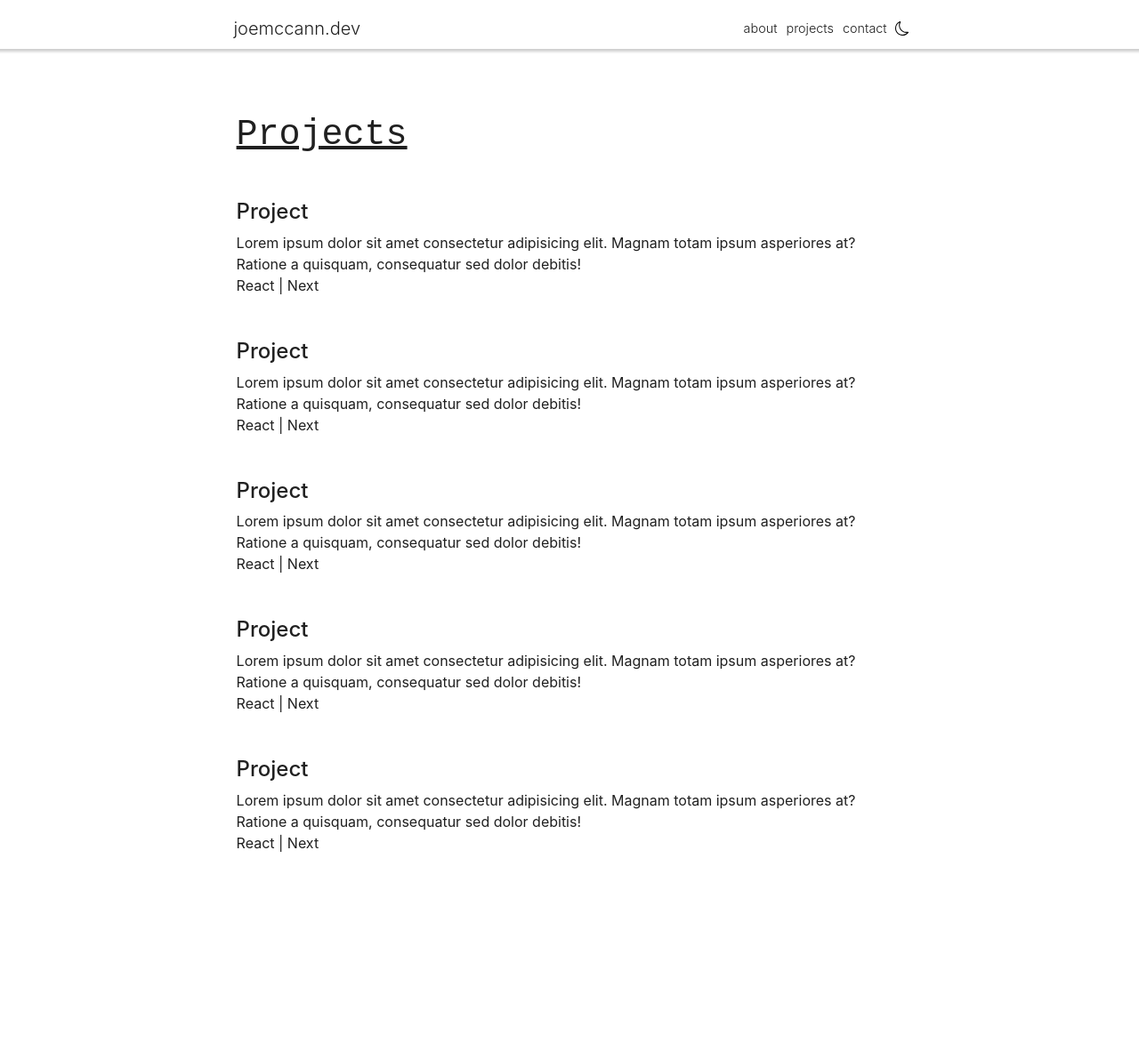
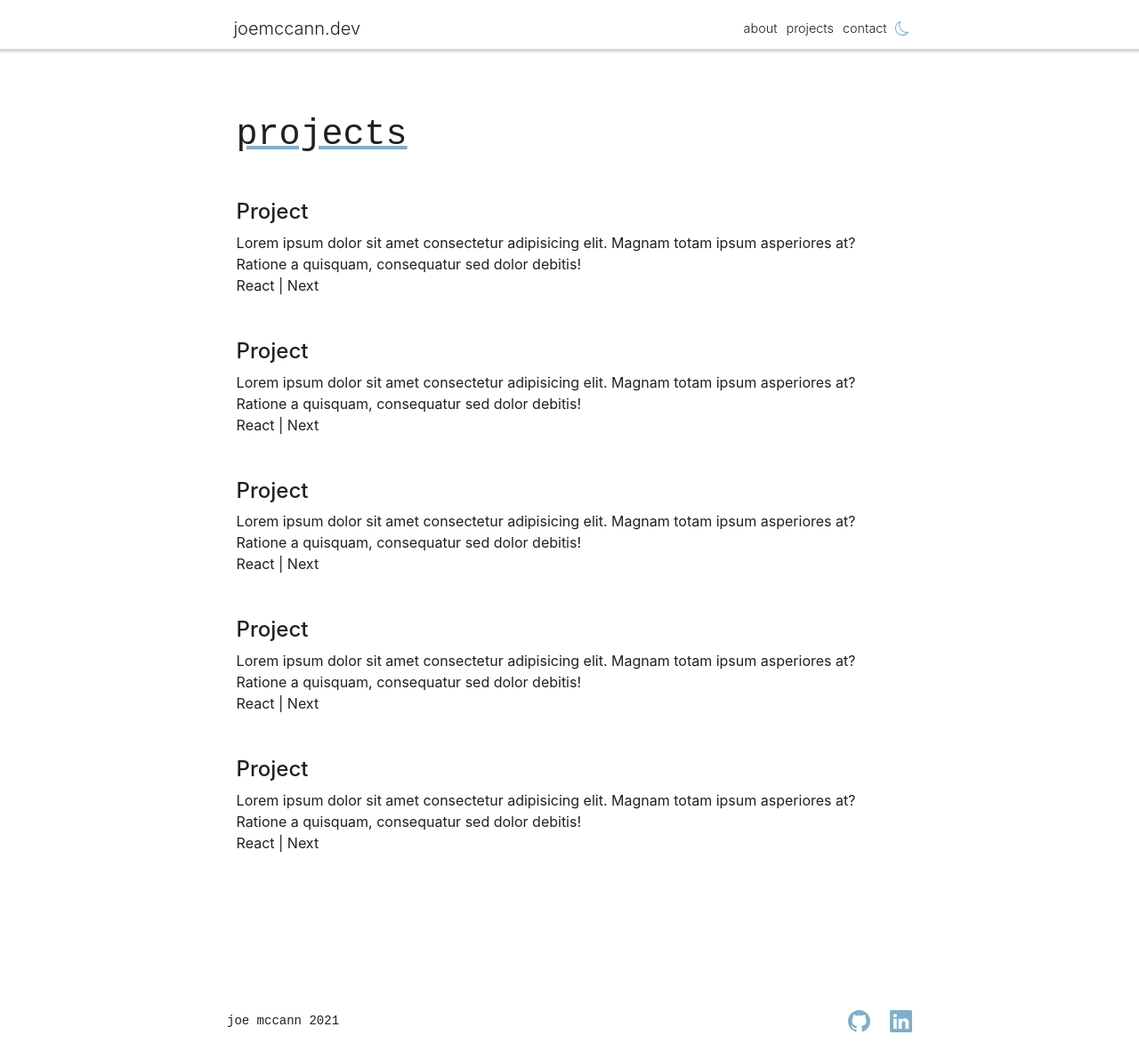
Before and after one commit to the-rabblerouser/portfolio, a Next.js app: page /projects in a window 1280 px wide. Shown: the whole page at 89% size. Before the commit the page ends 1136 px from the top, so only its background shows below. Built offline with nearby package versions, Linux system fonts and the light colour scheme.

Commit message:
footer added and accent color styling added

```diff
--- /dev/null
+++ b/components/Footer.js
@@ -0,0 +1,40 @@
+import React from 'react';
+import LinkIcons from './LinkIcons';
+
+const Footer = ({ position }) => {
+	const year = new Date().getFullYear().toString();
+
+	return (
+		<>
+			<footer>
+				<div className="container">
+					<div className="footer-content">
+						<p>joe mccann {year}</p>
+						<div className="link">
+							<LinkIcons />
+						</div>
+					</div>
+				</div>
+			</footer>
+			<style jsx>
+				{`
+					.container {
+						max-width: 800px;
+					}
+					.footer-content {
+						display: flex;
+						justify-content: space-between;
+						align-items: center;
+						font-family: 'Inconsolata', monospace;
+						font-size: 14px;
+						margin-bottom: 0.3rem;
+					}
+					footer p {
+						color: var(--font-color);
+					}
+				`}
+			</style>
+		</>
+	);
+};
+export default Footer;
--- a/components/Icons.js
+++ b/components/Icons.js
@@ -15,7 +15,7 @@
 		xmlns="http://www.w3.org/2000/svg"
 		width="16"
 		height="16"
-		fill="var(--font-color)"
+		fill="var(--accent-color)"
 		className="bi bi-sun"
 		viewBox="0 0 16 16">
 		<path d="M8 11a3 3 0 1 1 0-6 3 3 0 0 1 0 6zm0 1a4 4 0 1 0 0-8 4 4 0 0 0 0 8zM8 0a.5.5 0 0 1 .5.5v2a.5.5 0 0 1-1 0v-2A.5.5 0 0 1 8 0zm0 13a.5.5 0 0 1 .5.5v2a.5.5 0 0 1-1 0v-2A.5.5 0 0 1 8 13zm8-5a.5.5 0 0 1-.5.5h-2a.5.5 0 0 1 0-1h2a.5.5 0 0 1 .5.5zM3 8a.5.5 0 0 1-.5.5h-2a.5.5 0 0 1 0-1h2A.5.5 0 0 1 3 8zm10.657-5.657a.5.5 0 0 1 0 .707l-1.414 1.415a.5.5 0 1 1-.707-.708l1.414-1.414a.5.5 0 0 1 .707 0zm-9.193 9.193a.5.5 0 0 1 0 .707L3.05 13.657a.5.5 0 0 1-.707-.707l1.414-1.414a.5.5 0 0 1 .707 0zm9.193 2.121a.5.5 0 0 1-.707 0l-1.414-1.414a.5.5 0 0 1 .707-.707l1.414 1.414a.5.5 0 0 1 0 .707zM4.464 4.465a.5.5 0 0 1-.707 0L2.343 3.05a.5.5 0 1 1 .707-.707l1.414 1.414a.5.5 0 0 1 0 .708z" />
@@ -27,7 +27,7 @@
 		xmlns="http://www.w3.org/2000/svg"
 		width="16"
 		height="16"
-		fill="currentColor"
+		fill="var(--accent-color)"
 		className="bi bi-moon"
 		viewBox="0 0 16 16">
 		<path d="M6 .278a.768.768 0 0 1 .08.858 7.208 7.208 0 0 0-.878 3.46c0 4.021 3.278 7.277 7.318 7.277.527 0 1.04-.055 1.533-.16a.787.787 0 0 1 .81.316.733.733 0 0 1-.031.893A8.349 8.349 0 0 1 8.344 16C3.734 16 0 12.286 0 7.71 0 4.266 2.114 1.312 5.124.06A.752.752 0 0 1 6 .278zM4.858 1.311A7.269 7.269 0 0 0 1.025 7.71c0 4.02 3.279 7.276 7.319 7.276a7.316 7.316 0 0 0 5.205-2.162c-.337.042-.68.063-1.029.063-4.61 0-8.343-3.714-8.343-8.29 0-1.167.242-2.278.681-3.286z" />
@@ -49,17 +49,29 @@
 	</svg>
 );
 
-// export const Github = ({ width, height }) => (
-// 	<svg
-// 		xmlns="http://www.w3.org/2000/svg"
-// 		width={width}
-// 		height={height}
-// 		fill="currentColor"
-// 		className="bi bi-github"
-// 		viewBox="0 0 16 16">
-// 		<path d="M8 0C3.58 0 0 3.58 0 8c0 3.54 2.29 6.53 5.47 7.59.4.07.55-.17.55-.38 0-.19-.01-.82-.01-1.49-2.01.37-2.53-.49-2.69-.94-.09-.23-.48-.94-.82-1.13-.28-.15-.68-.52-.01-.53.63-.01 1.08.58 1.23.82.72 1.21 1.87.87 2.33.66.07-.52.28-.87.51-1.07-1.78-.2-3.64-.89-3.64-3.95 0-.87.31-1.59.82-2.15-.08-.2-.36-1.02.08-2.12 0 0 .67-.21 2.2.82.64-.18 1.32-.27 2-.27.68 0 1.36.09 2 .27 1.53-1.04 2.2-.82 2.2-.82.44 1.1.16 1.92.08 2.12.51.56.82 1.27.82 2.15 0 3.07-1.87 3.75-3.65 3.95.29.25.54.73.54 1.48 0 1.07-.01 1.93-.01 2.2 0 .21.15.46.55.38A8.012 8.012 0 0 0 16 8c0-4.42-3.58-8-8-8z" />
-// 	</svg>
-// );
+export const Github = () => (
+	<svg
+		xmlns="http://www.w3.org/2000/svg"
+		width="25"
+		height="25"
+		fill="currentColor"
+		className="bi bi-github"
+		viewBox="0 0 16 16">
+		<path d="M8 0C3.58 0 0 3.58 0 8c0 3.54 2.29 6.53 5.47 7.59.4.07.55-.17.55-.38 0-.19-.01-.82-.01-1.49-2.01.37-2.53-.49-2.69-.94-.09-.23-.48-.94-.82-1.13-.28-.15-.68-.52-.01-.53.63-.01 1.08.58 1.23.82.72 1.21 1.87.87 2.33.66.07-.52.28-.87.51-1.07-1.78-.2-3.64-.89-3.64-3.95 0-.87.31-1.59.82-2.15-.08-.2-.36-1.02.08-2.12 0 0 .67-.21 2.2.82.64-.18 1.32-.27 2-.27.68 0 1.36.09 2 .27 1.53-1.04 2.2-.82 2.2-.82.44 1.1.16 1.92.08 2.12.51.56.82 1.27.82 2.15 0 3.07-1.87 3.75-3.65 3.95.29.25.54.73.54 1.48 0 1.07-.01 1.93-.01 2.2 0 .21.15.46.55.38A8.012 8.012 0 0 0 16 8c0-4.42-3.58-8-8-8z" />
+	</svg>
+);
+
+export const LinkedIn = () => (
+	<svg
+		xmlns="http://www.w3.org/2000/svg"
+		width="25"
+		height="25"
+		fill="currentColor"
+		className="bi bi-linkedin"
+		viewBox="0 0 16 16">
+		<path d="M0 1.146C0 .513.526 0 1.175 0h13.65C15.474 0 16 .513 16 1.146v13.708c0 .633-.526 1.146-1.175 1.146H1.175C.526 16 0 15.487 0 14.854V1.146zm4.943 12.248V6.169H2.542v7.225h2.401zm-1.2-8.212c.837 0 1.358-.554 1.358-1.248-.015-.709-.52-1.248-1.342-1.248-.822 0-1.359.54-1.359 1.248 0 .694.521 1.248 1.327 1.248h.016zm4.908 8.212V9.359c0-.216.016-.432.08-.586.173-.431.568-.878 1.232-.878.869 0 1.216.662 1.216 1.634v3.865h2.401V9.25c0-2.22-1.184-3.252-2.764-3.252-1.274 0-1.845.7-2.165 1.193v.025h-.016a5.54 5.54 0 0 1 .016-.025V6.169h-2.4c.03.678 0 7.225 0 7.225h2.4z" />
+	</svg>
+);
 
 // export const Node = () => (
 // 	<svg
--- a/components/LinkIcons.js
+++ b/components/LinkIcons.js
@@ -1,34 +1,32 @@
 import React from 'react';
 
-import { Github } from '../components/Icons';
+import { Github, LinkedIn } from './Icons';
 
 const LinkIcons = () => {
 	return (
 		<>
 			<div className="icons">
 				<a href="https://github.com/the-rabblerouser">
-					<Github width={35} height={35} />
+					<Github />
 				</a>
 				<a href="https://www.linkedin.com/in/joseph-mccann-77402a88/">
-					<svg
-						xmlns="http://www.w3.org/2000/svg"
-						width="35"
-						height="35"
-						fill="currentColor"
-						className="bi bi-linkedin"
-						viewBox="0 0 16 16">
-						<path d="M0 1.146C0 .513.526 0 1.175 0h13.65C15.474 0 16 .513 16 1.146v13.708c0 .633-.526 1.146-1.175 1.146H1.175C.526 16 0 15.487 0 14.854V1.146zm4.943 12.248V6.169H2.542v7.225h2.401zm-1.2-8.212c.837 0 1.358-.554 1.358-1.248-.015-.709-.52-1.248-1.342-1.248-.822 0-1.359.54-1.359 1.248 0 .694.521 1.248 1.327 1.248h.016zm4.908 8.212V9.359c0-.216.016-.432.08-.586.173-.431.568-.878 1.232-.878.869 0 1.216.662 1.216 1.634v3.865h2.401V9.25c0-2.22-1.184-3.252-2.764-3.252-1.274 0-1.845.7-2.165 1.193v.025h-.016a5.54 5.54 0 0 1 .016-.025V6.169h-2.4c.03.678 0 7.225 0 7.225h2.4z" />
-					</svg>
+					<LinkedIn />
 				</a>
 			</div>
 			<style jsx>
 				{`
-					.icons a {
-						padding: 0.6rem;
-						color: var(--font-color);
+					.icons {
+						display: flex;
+						flex-direction: row;
+						justify-content: space-between;
+						align-items: center;
+						width: 4.5rem;
+						margin-bottom: 1rem;
+						color: var(--accent-color);
+					}
+
+					.icons a:hover {
 						transition: color 0.2s ease;
-					}
-					.icons a:hover {
 						color: #82adc9;
 					}
 				`}
--- a/pages/_app.js
+++ b/pages/_app.js
@@ -2,6 +2,7 @@
 import Head from 'next/head';
 
 import Navbar from '../components/Navbar';
+
 import '../styles/globals.css';
 
 function MyApp({ Component, pageProps }) {
@@ -28,11 +29,12 @@
 			</Head>
 			<Navbar darkMode={darkMode} toggleMode={toggleMode} />
 			<Component {...pageProps} />
+
 			<style jsx global>{`
 				:root {
 					--bg-color: ${!darkMode ? '#fff' : '#202020'};
 					--font-color: ${!darkMode ? '#202020' : '#fff'};
-					--accent-color: #82adc9;'
+					--accent-color: #82adc9;
 					--button-color: ${!darkMode ? '#fff' : '#82adc9'};
 					--projects-title-color: ${!darkMode ? '#82adc9' : '#1c1c1c'};
 					--card-color: ${!darkMode ? '#fff' : '#1c1c1c'};
--- a/pages/contact.js
+++ b/pages/contact.js
@@ -1,6 +1,8 @@
 import React from 'react';
 
 import { useSpring, animated, config } from 'react-spring';
+
+import Footer from '../components/Footer';
 
 import styles from '../styles/Contact.module.css';
 
--- a/pages/index.js
+++ b/pages/index.js
@@ -3,6 +3,7 @@
 import { Link } from 'react-scroll';
 
 import { Arrow, Check } from '../components/Icons';
+import Footer from '../components/Footer';
 
 import styles from '../styles/Home.module.css';
 
@@ -131,6 +132,7 @@
 					</div>
 				</div>
 			</div>
+			<Footer />
 		</>
 	);
 }
--- a/pages/projects.js
+++ b/pages/projects.js
@@ -2,6 +2,8 @@
 // import Skeleton from 'react-loading-skeleton';
 
 import ProjectCard from '../components/ProjectCard';
+
+import Footer from '../components/Footer';
 
 import styles from '../styles/Projects.module.css';
 
@@ -16,7 +18,7 @@
 		<>
 			<div className={styles.container}>
 				<animated.h1 className={styles.projectTitle} style={titleAnimation}>
-					Projects
+					projects
 				</animated.h1>
 
 				<ProjectCard />
@@ -25,6 +27,7 @@
 				<ProjectCard />
 				<ProjectCard />
 			</div>
+			<Footer />
 		</>
 	);
 };
--- a/styles/Contact.module.css
+++ b/styles/Contact.module.css
@@ -12,6 +12,8 @@
 	margin-bottom: 2rem;
 	margin-left: -9rem;
 	color: var(--font-color);
+	text-decoration: underline;
+	text-decoration-color: var(--accent-color);
 }
 
 .form {
--- a/styles/Home.module.css
+++ b/styles/Home.module.css
@@ -58,6 +58,7 @@
 	margin-bottom: 2rem;
 	margin-left: 3.1rem;
 	text-decoration: underline;
+	text-decoration-color: var(--accent-color);
 }
 
 .aboutDesc {
--- a/styles/Navbar.module.css
+++ b/styles/Navbar.module.css
@@ -38,6 +38,8 @@
 	color: var(--font-color);
 	font-size: 20px;
 	font-weight: 300;
+	text-decoration: underline;
+	text-decoration-color: var(--accent-color);
 }
 
 .links {
@@ -52,6 +54,8 @@
 	color: var(--font-color);
 	font-size: 14.4px;
 	margin-left: 10px;
+	text-decoration: underline;
+	text-decoration-color: var(--accent-color);
 }
 
 .button {
--- a/styles/Projects.module.css
+++ b/styles/Projects.module.css
@@ -9,6 +9,7 @@
 	font-family: 'Inconsolata', monospace;
 	margin-bottom: 3rem;
 	text-decoration: underline;
+	text-decoration-color: var(--accent-color);
 }
 
 .projectContainer {
```
